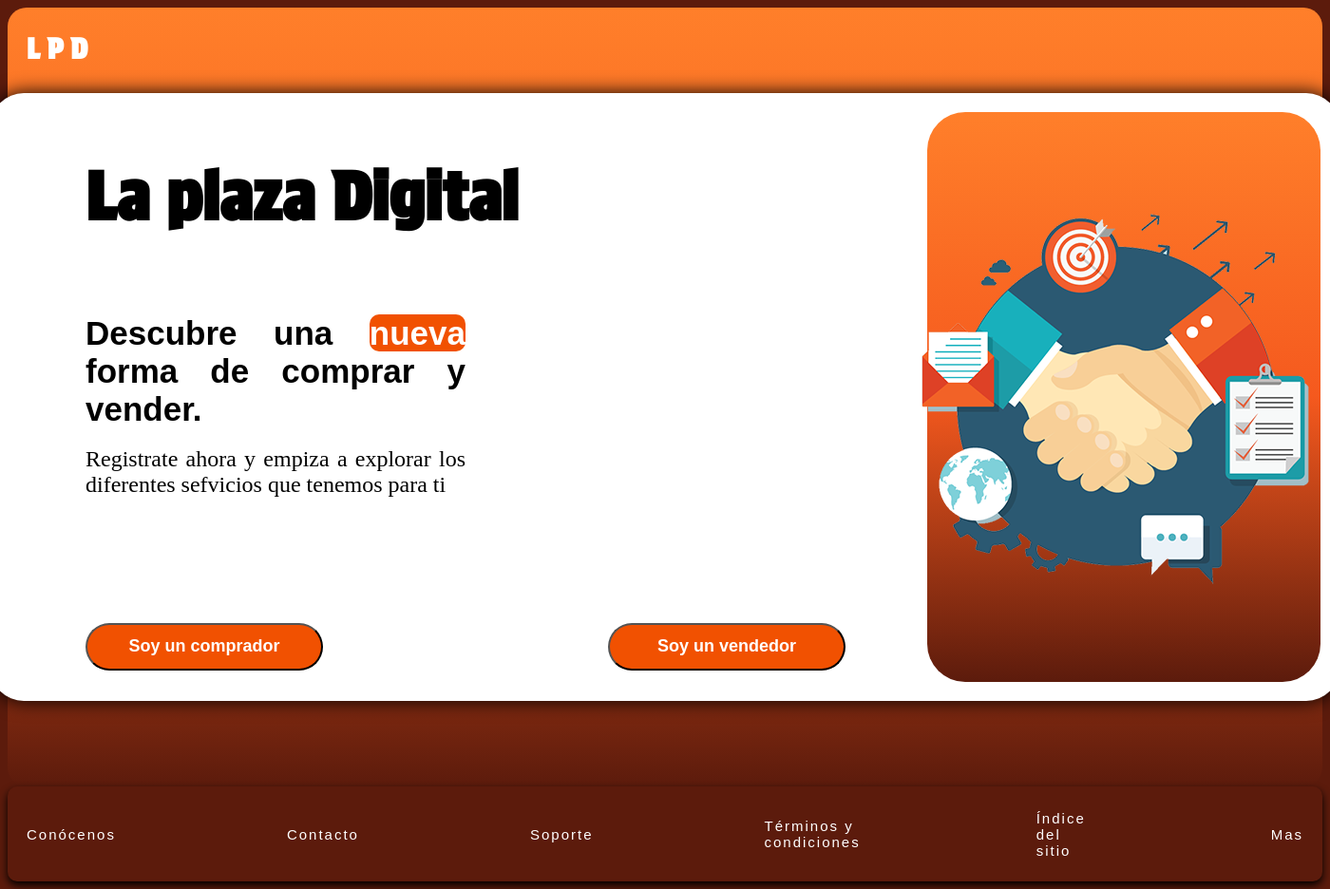
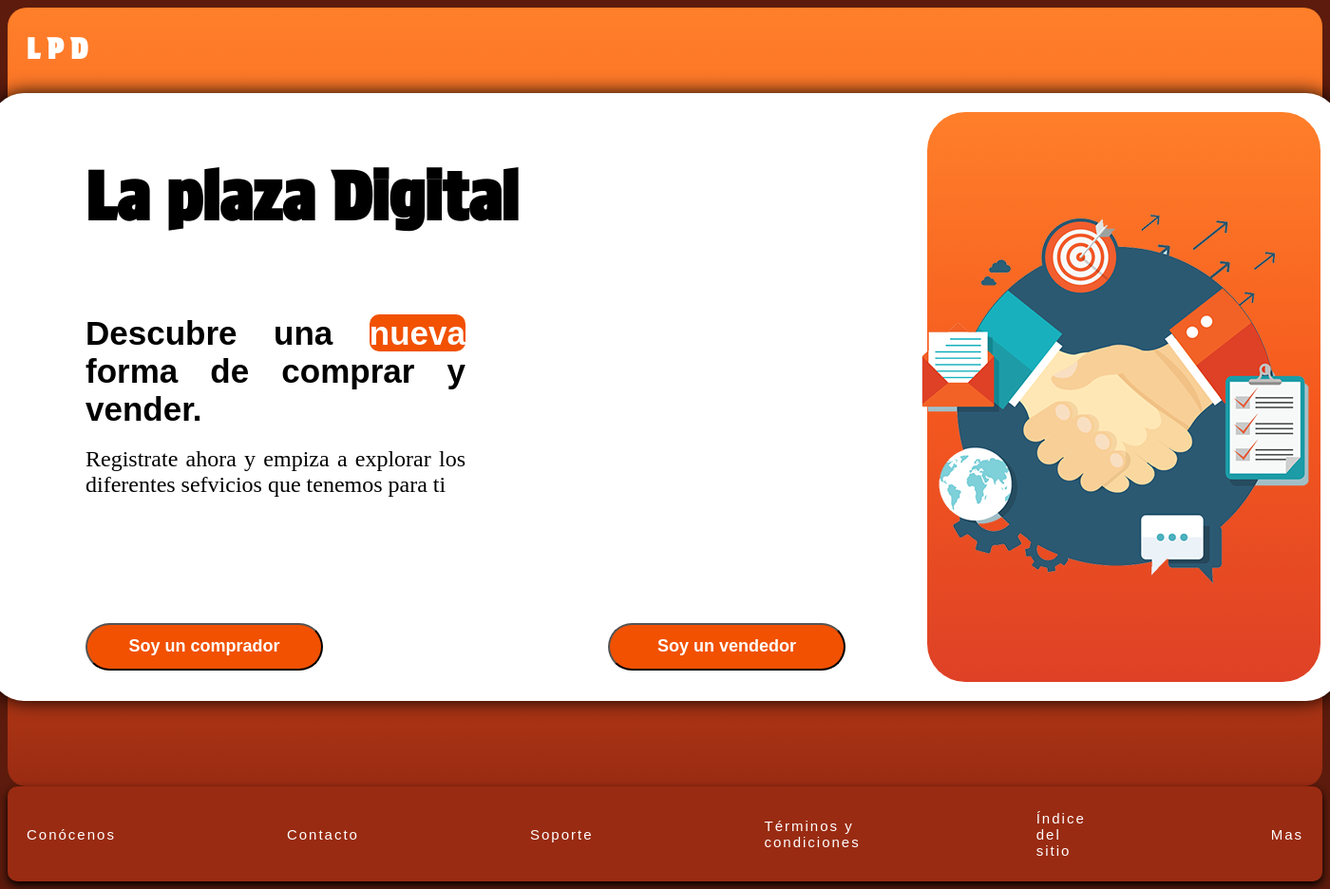
Before and after one commit to JhonGG69/JhonGG69.github.io, a PHP site: page / in a window 1400 px wide. Shown: the whole page at 95% size. Run offline with PHP 8.4, Linux system fonts and the light colour scheme.

Commit message:
actualización de colores 2

```diff
--- a/css/index.css
+++ b/css/index.css
@@ -22,7 +22,7 @@ body{
     justify-content: center;
     align-items: center;
     height: 820px;
-    background:linear-gradient(#ff7f2a, #F5591E, #5C1B0C);
+    background:linear-gradient(#ff7f2a, #F5591E, #992b12);
     border-radius: 20px;
 }
 
@@ -143,7 +143,7 @@ body{
     display: flex;
     justify-content: center;
     align-items: center;
-    background:linear-gradient(#ff7f2a, #F5591E, #5C1B0C);
+    background:linear-gradient(#ff7f2a, #F5591E, #de4126);
     border-radius: 40px;
 }
 
@@ -152,7 +152,7 @@ body{
     justify-content: center;
     align-items: center;
     height: 60px;
-    background:#5C1B0C;
+    background:#992b12;
     padding: 20px;
     border-radius: 10px;
     letter-spacing: 2px;
```
